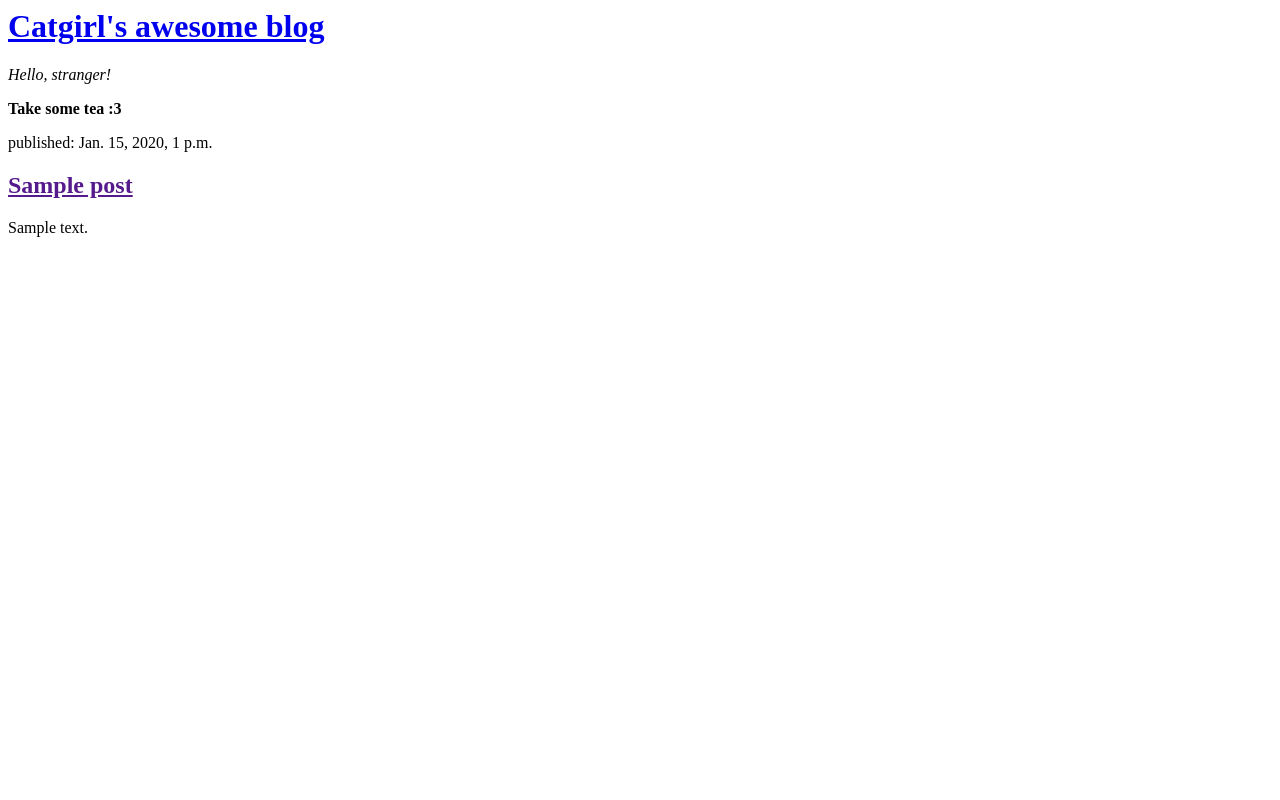
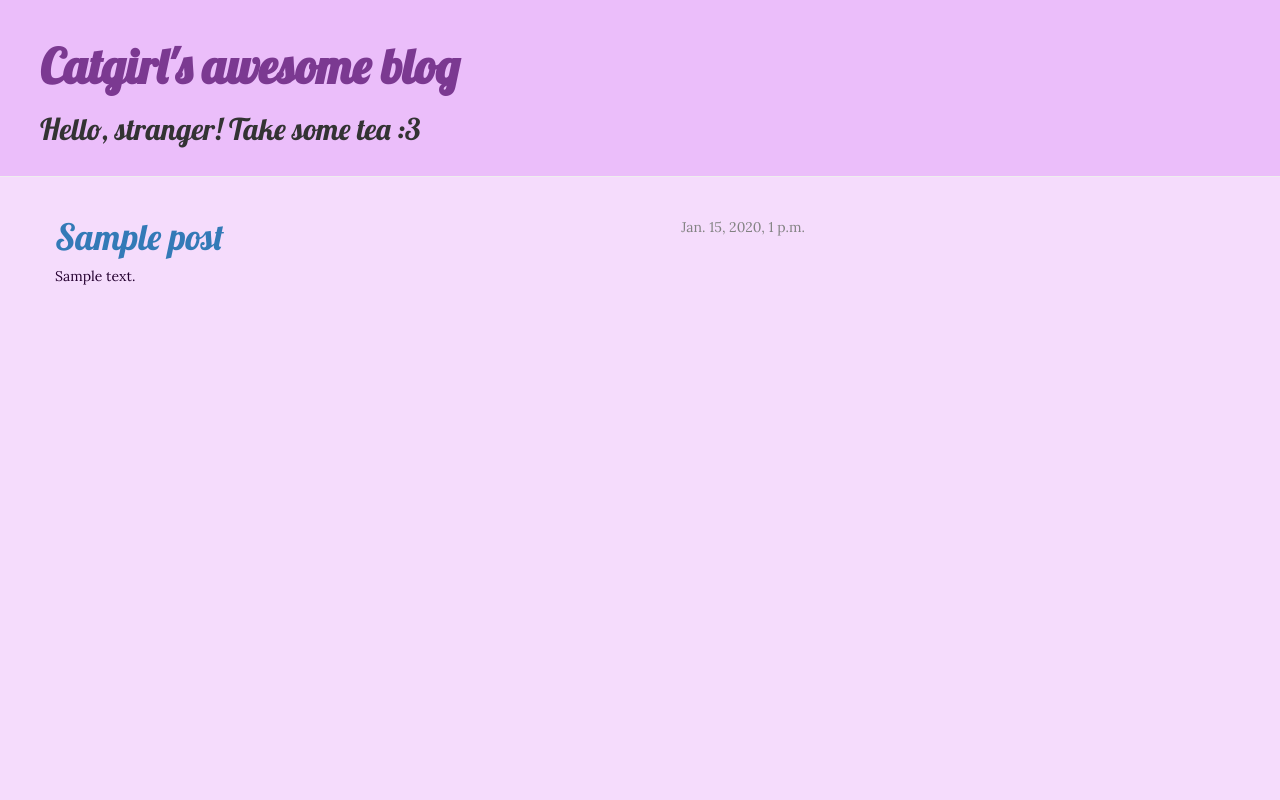
Before and after one commit to Fighrin/my-first-blog, a Django app: template blog/templates/blog/post_list.html in a window 1280 px wide. Run offline with Django 3.2, Linux system fonts and the light colour scheme; the template is opened without the code that fills it: values that come from a table or form of the project are taken from there, others are empty; tables that the repository leaves empty hold one stand-in row (values such as "Sample post"); some libraries are stand-ins or nearby versions.

Commit message:
CSS design added, yay!

```diff
--- /dev/null
+++ b/blog/static/css/blog.css
@@ -0,0 +1,57 @@
+.page-header {
+    background-color: #EBBEFA;
+    margin-top: 0;
+    padding: 20px 20px 20px 40px;
+}
+
+.page-header h1, .page-header h1 a, .page-header h1 a:visited, .page-header h1 a:active {
+    color: #7B3991;
+    font-size: 36pt;
+    text-decoration: none;
+}
+
+.content {
+    margin-left: 40px;
+}
+
+h1, h2, h3, h4 {
+    font-family: 'Lobster', cursive;
+}
+
+.date {
+    float: right;
+    color: #828282;
+    font-family: 'Lora';
+}
+
+.save {
+    float: right;
+}
+
+.post-form textarea, .post-form input {
+    width: 100%;
+}
+
+.top-menu, .top-menu:hover, .top-menu:visited {
+    color: #ffffff;
+    float: right;
+    font-size: 26pt;
+    margin-right: 20px;
+}
+
+.post {
+    margin-bottom: 70px;
+}
+
+.post h2 a, .post h2 a:visited {
+    color: #2D809C;
+}
+
+.text {
+	color: #250030;
+	font-family: 'Lora';
+}
+
+body {
+	background-color: #F5DCFC;
+}
--- a/blog/templates/blog/post_list.html
+++ b/blog/templates/blog/post_list.html
@@ -1,25 +1,38 @@
+{% load staticfiles %}
+
 <html>
     <head>
+    	<link rel="stylesheet" href="//maxcdn.bootstrapcdn.com/bootstrap/3.2.0/css/bootstrap.min.css">
+		<link rel="stylesheet" href="//maxcdn.bootstrapcdn.com/bootstrap/3.2.0/css/bootstrap-theme.min.css">
+		<link href="http://fonts.googleapis.com/css?family=Lobster&subset=latin,latin-ext" rel="stylesheet" type="text/css">
+		<link href='http://fonts.googleapis.com/css?family=Lora' rel='stylesheet' type='text/css'>
+    	<link rel="stylesheet" href="{% static "css/blog.css" %}">
     	<title>Catgirl's awesome blog</title>
     </head>
 
     <body>
-    <div>
-    	<h1><a href="/">Catgirl's awesome blog</a></h1>
+    <div class="page-header">
+    	<h1><strong><a href="/">Catgirl's awesome blog</a></strong></h1>
+    	<h2><p>Hello, stranger! Take some tea :3</p></h2>
     </div>
 
-    <div>
-    	<p><em>Hello, stranger!</em></p>
-    	<p><strong>Take some tea :3</strong></p>
+	<div class="content container">
+    <div class="row">
+        <div class="col-md-8">
+            {% for post in posts %}
+                <div class="post">
+                    <div class="date">
+                        {{ post.published_date }}
+                    </div>
+                    <h1><a href="">{{ post.title }}</a></h1>
+                    <div class="text">
+                    	<p>{{ post.text|linebreaks }}</p>
+                    </div>
+                </div>
+            {% endfor %}
+        </div>
     </div>
-
-	{% for post in posts %}
-		<div>
-    		<p>published: {{ post.published_date }}</p>
-    		<h2><a href="">{{ post.title }}</a></h2>
-    		<p>{{ post.text|linebreaks }}</p>
-    	</div>
-    	{% endfor %}
+</div>
     </body>
 
 </html>
```
